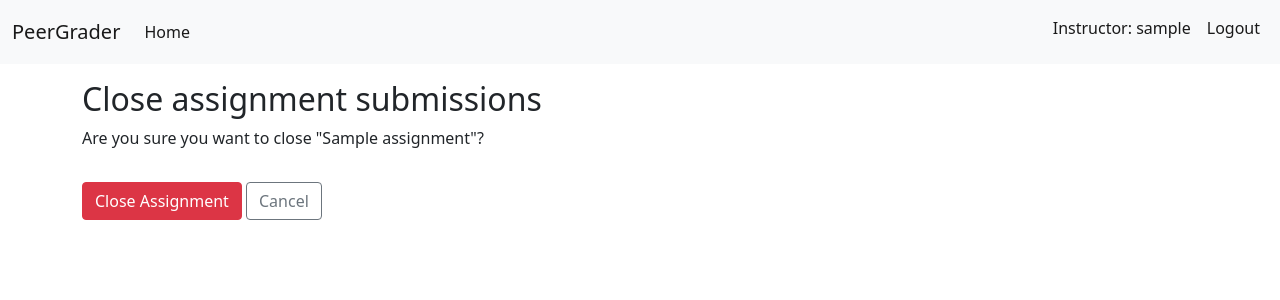
After one commit to andre-dom/PeerGrader, a Django app: a page that uses assignments/templates/assignments/close_assignment.html in a window 1280 px wide. The commit adds this page. Shown: the top 300 px of the page. Run offline with Django 3.2, Linux system fonts and the light colour scheme; a user stored in the database is signed in; tables that the repository leaves empty hold one stand-in row (values such as "Sample post"); some libraries are stand-ins or nearby versions.

Commit message:
add close button for assignments in course_view

```diff
--- a/assignments/models.py
+++ b/assignments/models.py
@@ -77,8 +77,8 @@ class Assignment(models.Model):
                     student = random.choice(students)
                 assignedStudents.append((student, ))
 
-                graded_assignment_submission = GradedAssignmentSubmission.objects.create(assignment_submission=self, grader=student, assignment=self.assignment)
-                for question_submission in assignment_submission.question_submissions:
+                graded_assignment_submission = GradedAssignmentSubmission.objects.create(assignment_submission=assignment_submission, grader=student, assignment=self)
+                for question_submission in assignment_submission.question_submissions.all():
                     GradedQuestionSubmission.objects.create(GradedAssignmentSubmission=graded_assignment_submission, QuestionSubmission=question_submission)
 
     def can_graded(self):
@@ -143,7 +143,7 @@ class GradedAssignmentSubmission(models.Model):
 
 class GradedQuestionSubmission(models.Model):
     points = models.IntegerField(default=-1, )
-    GradedAssignmentSubmission = models.ForeignKey('AssignmentSubmission', related_name='graded_question_submissions',
+    GradedAssignmentSubmission = models.ForeignKey('GradedAssignmentSubmission', related_name='graded_question_submissions',
                                                    on_delete=models.CASCADE, )
     QuestionSubmission = models.ForeignKey('QuestionSubmission', related_name='graded_question_submissions',
                                            on_delete=models.CASCADE, )
--- /dev/null
+++ b/assignments/templates/assignments/close_assignment.html
@@ -0,0 +1,12 @@
+{% extends 'base.html' %}
+{% load crispy_forms_tags %}
+
+{% block content %}
+    <h2>Close assignment submissions</h2>
+    <form method="post">
+        {% csrf_token %}
+        <p>Are you sure you want to close "{{ object }}"?</p>
+        <button type="submit" value="Confirm" class="btn btn-danger mt-3">Close Assignment</button>
+        <a class="btn btn-outline-secondary mt-3" href="{%  url 'courses:view_course' object.course.slug %}">Cancel</a>
+    </form>
+{% endblock %}
--- a/assignments/templates/assignments/closed/instructor_assignment_view.html
+++ b/assignments/templates/assignments/closed/instructor_assignment_view.html
@@ -2,7 +2,7 @@
 {% block content %}
     <div>
         <div class="d-flex justify-content-between align-items-center">
-            <h1>Assignment: {{ assignment.name }}</h1>
+            <h1>Closed Assignment: {{ assignment.name }}</h1>
             <a class="btn btn-primary" href="{% url 'courses:view_course' assignment.course.slug %}">← Back</a>
         </div>
         <hr>
--- a/assignments/templates/assignments/closed/student_assignment_view.html
+++ b/assignments/templates/assignments/closed/student_assignment_view.html
@@ -2,7 +2,7 @@
 {% block content %}
     <div>
         <div class="d-flex justify-content-between align-items-center">
-            <h1>Assignment: {{ assignment.name }}</h1>
+            <h1>Closed Assignment: {{ assignment.name }}</h1>
             <a class="btn btn-primary" href="{% url 'courses:view_course' assignment.course.slug %}">← Back</a>
         </div>
         <hr>
--- a/assignments/urls.py
+++ b/assignments/urls.py
@@ -8,6 +8,7 @@ urlpatterns = [
     path('<slug:slug>/', assignments.views.assignment_detail_view, name='view_assignment'),
     path('<slug:slug>/deleteassignment/', assignments.views.assignment_delete_view, name='delete_assignment'),
     path('<slug:slug>/publishassignment/', assignments.views.assignment_publish_view, name='publish_assignment'),
+    path('<slug:slug>/close_assignment/', assignments.views.assignment_close_view, name='close_assignment'),
     path('<slug:slug>/edit_assignment/', assignments.views.assignment_edit_view, name='edit_assignment'),
     path('<slug:assignment_slug>/newquestion/', assignments.views.question_create_view, name='create_question'),
     path('<slug:assignment_slug>/editquestion/<int:index>', assignments.views.question_edit_view, name='edit_question'),
--- a/assignments/views.py
+++ b/assignments/views.py
@@ -13,6 +13,7 @@ from assignments.models import Assignment, Question, AssignmentSubmission, Quest
 from courses.models import Course
 
 utc = pytz.UTC
+
 
 class AssignmentView(DetailView):
     model = Assignment
@@ -37,7 +38,9 @@ class AssignmentView(DetailView):
             assignment_submission = AssignmentSubmission.objects.get(student=user, assignment=assignment)
             context.update({"assignment_submission": assignment_submission})
             if assignment.state == "closed":
-                graded_assignment_submissions = GradedAssignmentSubmission.objects.filter(grader=user, assignment=assignment)
+                graded_assignment_submissions = GradedAssignmentSubmission.objects.filter(grader=user,
+                                                                                          assignment=assignment)
+                context.update({"graded_assignment_submissions": graded_assignment_submissions})
         return context
 
     def dispatch(self, request, *args, **kwargs):
@@ -137,6 +140,33 @@ class PublishAssignment(UpdateView):
             return redirect('/')
         else:
             return super(PublishAssignment, self).dispatch(request, *args, **kwargs)
+
+    def get_success_url(self, **kwargs):
+        assignment = Assignment.objects.get(slug=self.kwargs['slug'])
+        return reverse_lazy('courses:view_course', kwargs={'slug': assignment.course.slug})
+
+
+class CloseAssignment(UpdateView):
+    model = Assignment
+    template_name = 'assignments/close_assignment.html'
+    fields = ()
+    slug_url_kwarg = 'slug'
+    slug_field = 'slug'
+
+    def form_valid(self, form):
+        if form.instance.can_close():
+            form.instance.to_state_closed()
+        return super(CloseAssignment, self).form_valid(form)
+
+    def dispatch(self, request, *args, **kwargs):
+        # validate user
+        assignment = Assignment.objects.get(slug=self.kwargs['slug'])
+        course = assignment.course
+        user = request.user
+        if not (course.instructor == user):
+            return redirect('/')
+        else:
+            return super(CloseAssignment, self).dispatch(request, *args, **kwargs)
 
     def get_success_url(self, **kwargs):
         assignment = Assignment.objects.get(slug=self.kwargs['slug'])
@@ -288,6 +318,7 @@ assignment_create_view = login_required(CreateAssignment.as_view())
 assignment_delete_view = login_required(DeleteAssignment.as_view())
 assignment_publish_view = login_required(PublishAssignment.as_view())
 assignment_edit_view = login_required(EditAssignment.as_view())
+assignment_close_view = login_required(CloseAssignment.as_view())
 
 question_edit_view = login_required(EditQuestion.as_view())
 question_create_view = login_required(CreateQuestion.as_view())
--- a/courses/templates/courses/instructorcourseview.html
+++ b/courses/templates/courses/instructorcourseview.html
@@ -22,12 +22,16 @@
                         {% if Assignment.state == "published" %}
                             <a href="{% url 'assignments:publish_assignment' Assignment.slug %}"
                                class="btn btn-warning">Unpublish Assignment</a>
-                        {% else %}
+                            <a href="{% url 'assignments:close_assignment' Assignment.slug %}"
+                               class="btn btn-outline-primary">Close Assignment Submissions</a>
+                        {% elif Assignment.state == "unpublished" %}
                             <a href="{% url 'assignments:publish_assignment' Assignment.slug %}"
                                class="btn btn-outline-success">Publish</a>
                             <a href="{% url 'assignments:edit_assignment' Assignment.slug %}"
                                class="btn btn-outline-primary">Edit</a>
                             <a href="{% url 'assignments:delete_assignment' Assignment.slug %}" class="btn btn-danger">Delete</a>
+                        {% elif Assignment.state == "closed" %}
+                            <p>Assignment is closed</p>
                         {% endif %}
                         <a href="{% url 'assignments:view_assignment' Assignment.slug %}"
                            class="btn btn-primary">View</a>
--- a/courses/views.py
+++ b/courses/views.py
@@ -1,4 +1,5 @@
 from django.contrib.auth.decorators import login_required
+from django.db.models import Q
 from django.shortcuts import render, redirect
 from django.urls import reverse_lazy
 from django.views.generic.detail import DetailView
@@ -20,7 +21,7 @@ def course_view(request, slug):
     if user.is_instructor:
         assignment_list = course.assignments.all().order_by('slug')
     else:
-        assignment_list = course.assignments.filter(state="published").order_by('slug')
+        assignment_list = course.assignments.filter(~Q(state="unpublished")).order_by('slug')
 
     page = request.GET.get('page', 1)
     paginator = Paginator(assignment_list, 5)
```
Also changed, not shown: assignments/migrations/0014_auto_20211111_1750.py (added).
